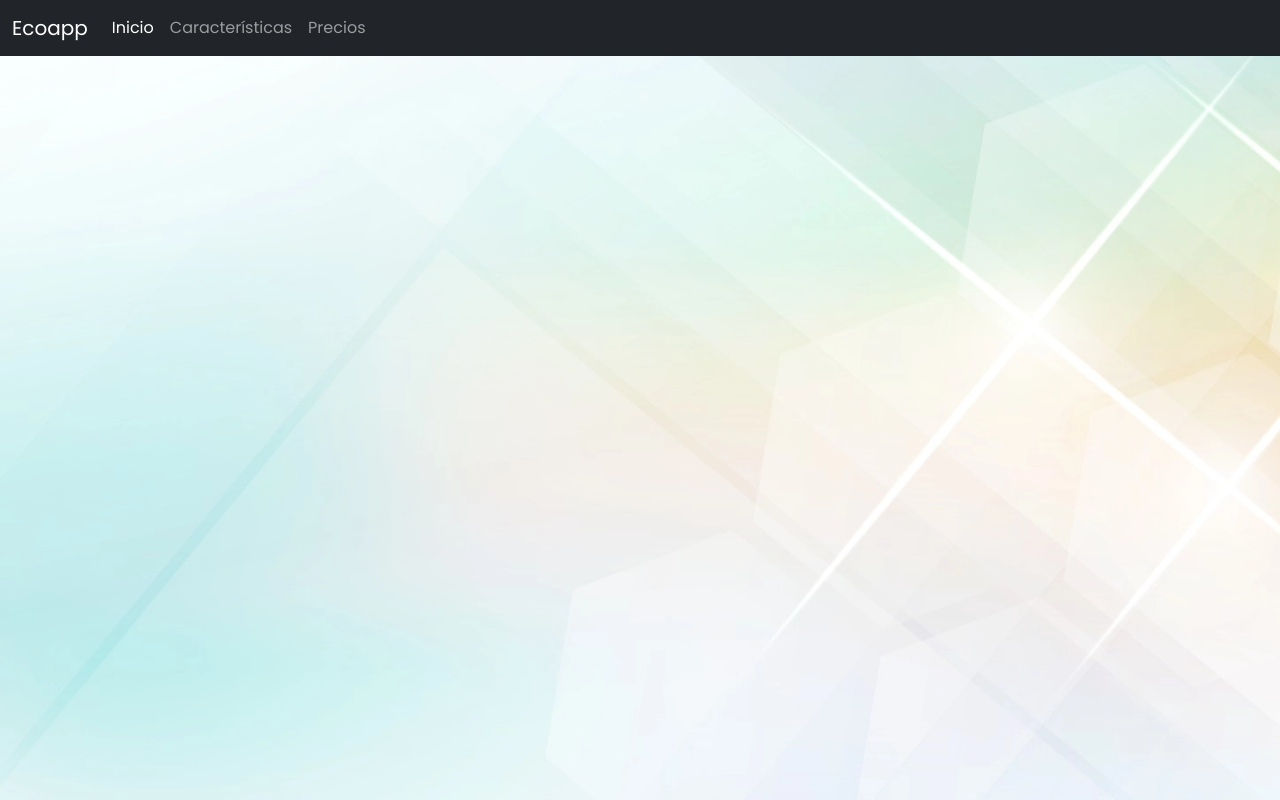
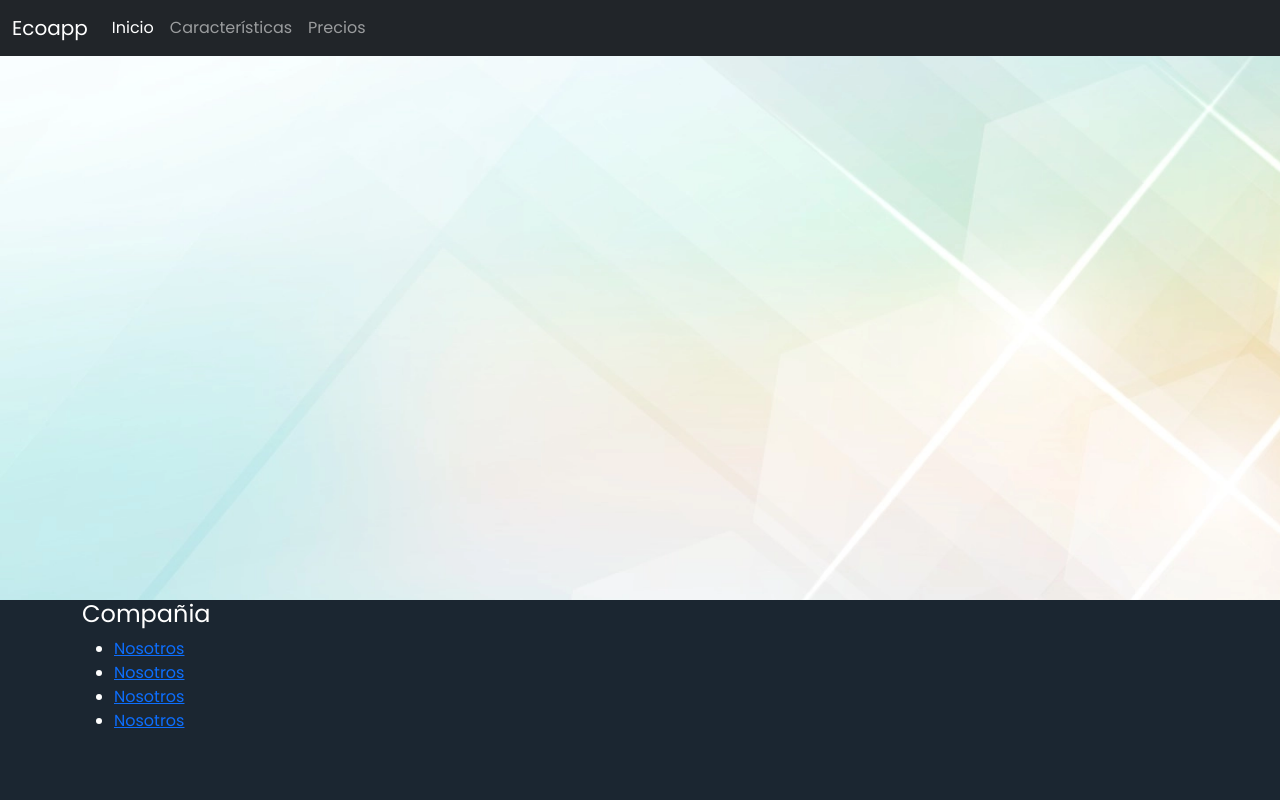
Before and after one commit to vals999/Ecoapp, a plain HTML site: page index.html in a window 1280 px wide. Drawn offline with nearby package versions, Linux system fonts and the light colour scheme.

Commit message:
agregando footer

```diff
--- a/CSS/estilos.css
+++ b/CSS/estilos.css
@@ -5,8 +5,16 @@
     background-image: url(/images/background2.webp);
     background-attachment: fixed;
     background-size: cover;
+    min-height: 100vh;
+    position: relative;
+    padding-bottom: 3em;
 }
 
-.page-background {
-  background-color: rgb(202, 247, 247);
-}
+footer {
+    background-color: rgb(27, 38, 49);
+    position: absolute;
+    bottom: 0;
+    width: 100%;
+    height: 200px;
+    color: white;
+  }
--- a/index.html
+++ b/index.html
@@ -32,7 +32,22 @@
         </header>
 
 
+        <footer class="footer">
+            <div class = "container">
+                <div class = "footer-row">
+                    <div class="footer-links">
+                        <h4>Compañia</h4>
 
+                        <ul>
+                            <li><a href="#">Nosotros</a></li>
+                            <li><a href="#">Nosotros</a></li>
+                            <li><a href="#">Nosotros</a></li>
+                            <li><a href="#">Nosotros</a></li>
+                        </ul>
+                    </div>
+                </div>
+            </div>
+        </footer>
 
         <script src="https://cdn.jsdelivr.net/npm/bootstrap@5.3.0-alpha3/dist/js/bootstrap.bundle.min.js" integrity="sha384-ENjdO4Dr2bkBIFxQpeoTz1HIcje39Wm4jDKdf19U8gI4ddQ3GYNS7NTKfAdVQSZe" crossorigin="anonymous"></script>
     </body>
```
